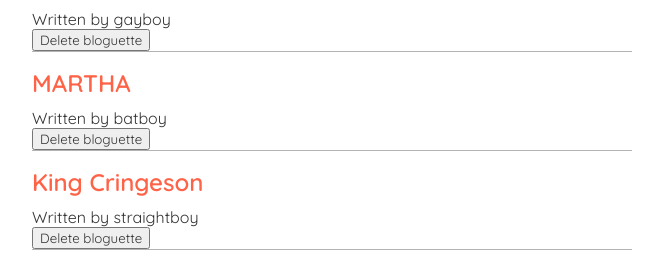
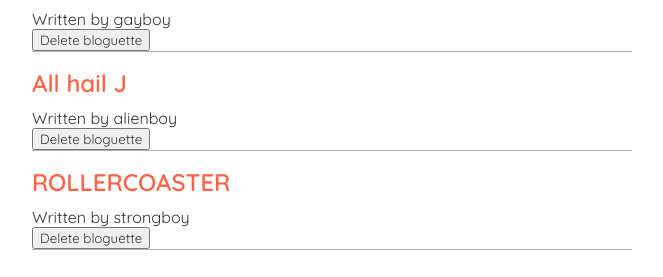
Before and after one commit to Ivan-Chaos/learning-react, a React (Create React App) app: page / in a window 1280 px wide. Shown: the part 192-469 px from the top of the page, without its empty margins (308-971 px from the left). Built offline with nearby package versions, Linux system fonts and the light colour scheme; data requests are answered from the project's data file.

Commit message:
#17 fetching data from json server

```diff
--- a/src/Home.js
+++ b/src/Home.js
@@ -2,11 +2,7 @@
 import BlogList from "./BlogList"
 
 const Home = () => {
-    const [blogs, setBlogs]=useState([
-        {title: 'Oh you say can you see', body: 'by the dawn of new light', author: 'gayboy', id: '1'},
-        {title: 'MARTHA', body: 'WHY DID YOU SAY THAT NAME', author: 'batboy', id: '2'},
-        {title: 'King Cringeson', body: 'Jojo is gay', author: 'straightboy', id: '3'}
-    ]);
+    const [blogs, setBlogs]=useState(null);
 
     const handleDelete = (blogid) =>{
         const temp=blogs.filter( (blog)=> blog.id!==blogid );
@@ -14,12 +10,21 @@
     }
 
     useEffect(()=>{
-        console.log("Use effect engaged");
+        fetch("http://localhost:8000/blogs")
+            .then(res => {
+                return res.json();
+            })
+            .then((data)=>{
+                console.log(data);
+                setBlogs(data);
+            })
     }, []);
 
     return (
         <div className="home">
-            <BlogList blogs={blogs} title="All posts" handleDelete={handleDelete}/>
+            {
+                blogs && <BlogList blogs={blogs} title="All posts" handleDelete={handleDelete}/>
+            }
         </div>
      );
 }
```
